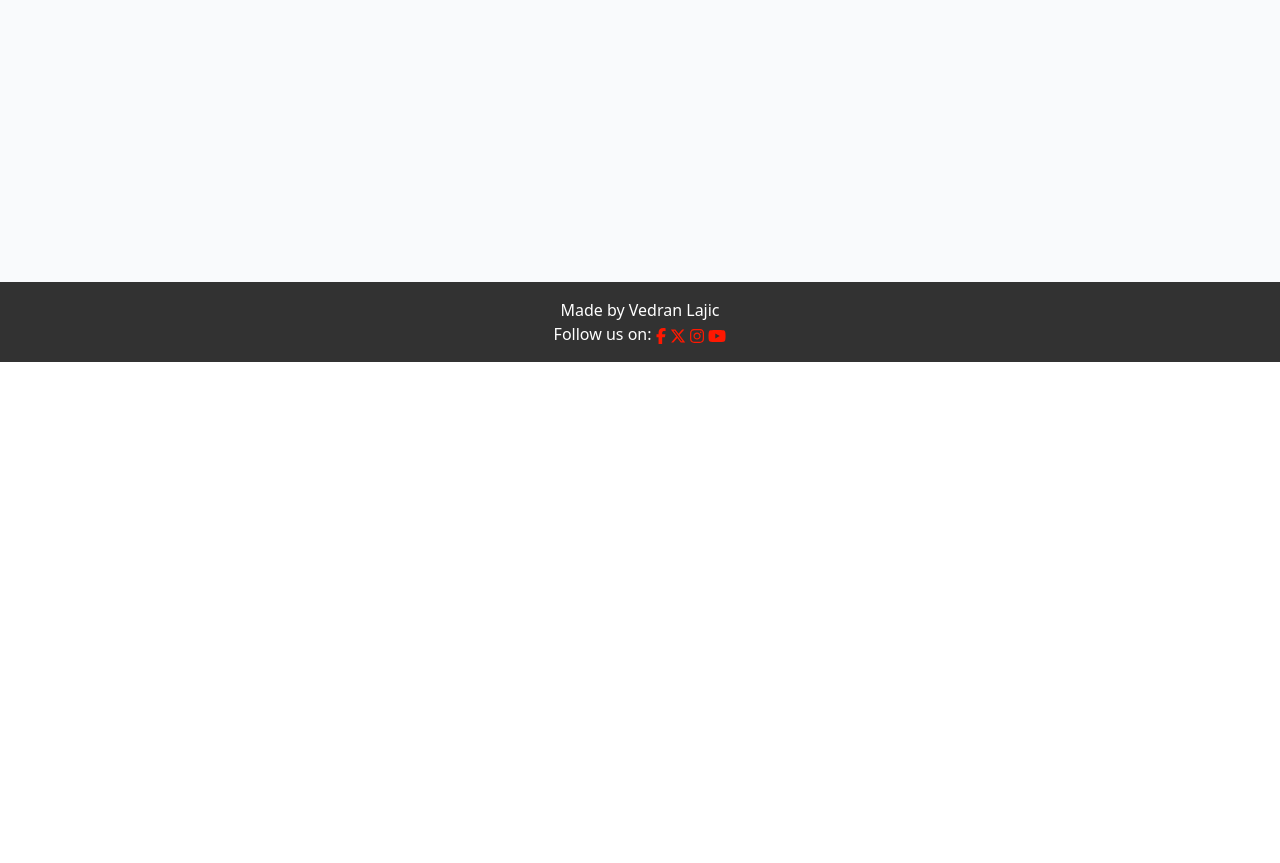
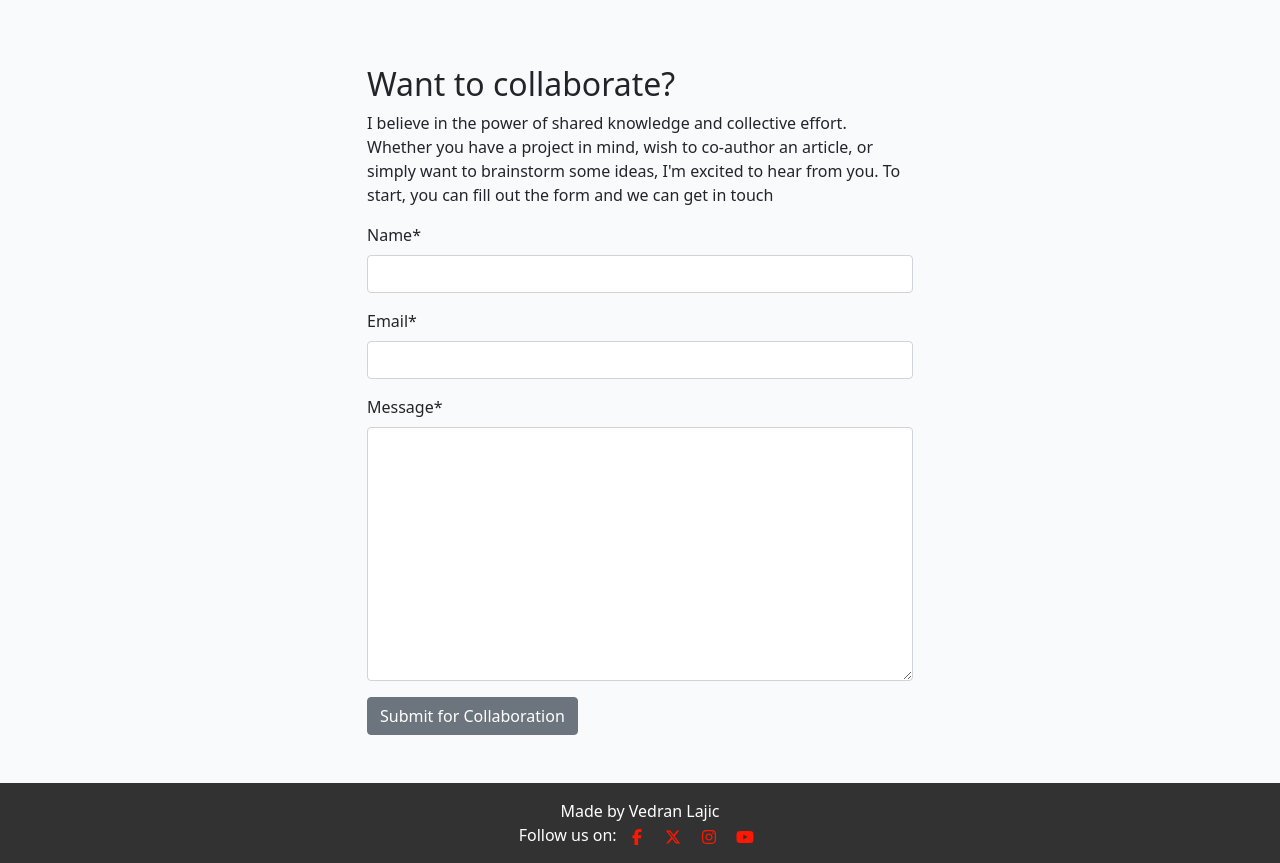
Before and after one commit to Veki28/f1, a Django app: page /about/ in a window 1280 px wide. Shown: the part 438-1301 px from the top of the page. Before the commit the page ends 800 px from the top, so only its background shows below. Run offline with Django 4.2, Linux system fonts and the light colour scheme; data that the repository does not hold is empty; some libraries are stand-ins or nearby versions.

```diff
--- /dev/null
+++ b/about/forms.py
@@ -0,0 +1,8 @@
+from .models import CollaborateRequest
+from django import forms
+
+
+class CollaborateForm(forms.ModelForm):
+    class Meta:
+        model = CollaborateRequest
+        fields = ('name', 'email', 'message')
--- a/about/models.py
+++ b/about/models.py
@@ -8,3 +8,12 @@ class About(models.Model):
 
     def __str__(self):
         return self.title
+
+class CollaborateRequest(models.Model):
+    name = models.CharField(max_length=200)
+    email = models.EmailField()
+    message = models.TextField()
+    read = models.BooleanField(default=False)
+
+    def __str__(self):
+        return f"Collaboration request from {self.name}"
--- a/about/templates/about/about.html
+++ b/about/templates/about/about.html
@@ -1,13 +1,11 @@
-{% extends 'base.html' %} {% block content %} {% load static %}
+{% extends 'base.html' %} {% load static %} {% load crispy_forms_tags %} {% block content %}
 <div class="container mt-5">
     <div class="row">
-        <div class="col-4 text-center">
-            <img src="{% static 'images/nobody.jpg' %}" width="75%" />
+        <div class="col-12 col-md-4 text-center">
+            <img src="{% static 'images/nobody.jpg' %}" width="75%">
         </div>
-        <div class="col-8">
-            <!-- Title goes between these h2 tags -->
+        <div class="col-12 col-md-8">
             <h2>{{ about.title }}</h2>
-            <!-- Content goes directly underneath this -->
             {{ about.content | safe }}
         </div>
     </div>
@@ -18,5 +16,19 @@
             <p class="text-end"><em>Updated on: {{ about.updated_on }}</em></p>
         </div>
     </div>
+    <div class="row justify-content-center">
+        <div class="col-12 col-md-6 my-5">
+            <h2>Want to collaborate?</h2>
+            <p>I believe in the power of shared knowledge and collective effort. Whether you have a project in mind, wish to co-author an article, or simply want to brainstorm some ideas, I'm excited to hear from you. To start, you can fill out the form
+                and we can get in touch </p>
+
+            <!-- add your form here. Your submit button should
+                                have the classes of btn, btn-secondary -->
+            <form method="post">
+                {{ collaborate_form | crispy }} {% csrf_token %}
+                <button class="btn btn-secondary" type="submit">Submit for Collaboration</button>
+            </form>
+        </div>
+    </div>
 </div>
 {% endblock content %}
--- a/about/views.py
+++ b/about/views.py
@@ -1,14 +1,29 @@
 from django.shortcuts import render
+from django.contrib import messages
 from .models import About
+from .forms import CollaborateForm
 # Create your views here.
+
+
 def about_me(request):
     """
     Renders the About page
     """
+
+    if request.method == "POST":
+        collaborate_form = CollaborateForm(data=request.POST)
+        if collaborate_form.is_valid():
+            collaborate_form.save()
+            messages.add_message(request, messages.SUCCESS,
+                                 "Your collaboration request has been successfully received. The usual response time is around 3 working days.")
+
     about = About.objects.all().order_by('-updated_on').first()
+    collaborate_form = CollaborateForm
 
     return render(
         request,
         "about/about.html",
-        {"about": about},
+        {"about": about,
+         "collaborate_form": collaborate_form
+         },
     )
--- a/blog/urls.py
+++ b/blog/urls.py
@@ -4,4 +4,8 @@ from django.urls import path
 urlpatterns = [
     path('', views.PostList.as_view(), name='home'),
     path('<slug:slug>/', views.post_detail,  name='post_detail'),
+    path('<slug:slug>/edit_comment/<int:comment_id>',
+        views.comment_edit, name='comment_edit'),
+    path('<slug:slug>/delete_comment/<int:comment_id>',
+        views.comment_delete, name='comment_delete'),
 ]
--- a/f1blog/settings.py
+++ b/f1blog/settings.py
@@ -27,7 +27,7 @@ TEMPLATES_DIR = os.path.join(BASE_DIR,'templates')
 SECRET_KEY = os.environ.get('SECRET_KEY')
 
 # SECURITY WARNING: don't run with debug turned on in production!
-DEBUG = True
+DEBUG = False
 
 ALLOWED_HOSTS = ['*', 'https://f1-blog-127d4f6de80c.herokuapp.com/']
 
--- a/static/js/script.js
+++ /dev/null
@@ -1 +0,0 @@
-console.log('Hey, does this work man')
--- a/templates/base.html
+++ b/templates/base.html
@@ -91,20 +91,23 @@
             {% block copyright %} Made by Vedran Lajic {% endblock copyright %}
         </p>
         <p class="m-0 text-center text-white">Follow us on:
+
             <a href="https://facebook.com/formula1/" target="_blank">
-                <svg xmlns="http://www.w3.org/2000/svg" width="0.63em" height="1em" viewBox="0 0 320 512"><path fill="#ff1801" d="M80 299.3V512h116V299.3h86.5l18-97.8H196v-34.6c0-51.7 20.3-71.5 72.7-71.5c16.3 0 29.4.4 37 1.2V7.9C291.4 4 256.4 0 236.2 0C129.3 0 80 50.5 80 159.4v42.1H14v97.8z"></path></svg></a>
+                <svg xmlns="http://www.w3.org/2000/svg" width="2em" height="1em" viewBox="0 0 320 512"><path fill="#ff1801" d="M80 299.3V512h116V299.3h86.5l18-97.8H196v-34.6c0-51.7 20.3-71.5 72.7-71.5c16.3 0 29.4.4 37 1.2V7.9C291.4 4 256.4 0 236.2 0C129.3 0 80 50.5 80 159.4v42.1H14v97.8z"></path></svg></a>
             <a href="https://x.com/f1" target="_blank">
-                <svg xmlns="http://www.w3.org/2000/svg" width="1em" height="1em" viewBox="0 0 512 512"><path fill="#ff1801" d="M389.2 48h70.6L305.6 224.2L487 464H345L233.7 318.6L106.5 464H35.8l164.9-188.5L26.8 48h145.6l100.5 132.9zm-24.8 373.8h39.1L151.1 88h-42z"></path></svg></a>
+                <svg xmlns="http://www.w3.org/2000/svg" width="2em" height="1em" viewBox="0 0 512 512"><path fill="#ff1801" d="M389.2 48h70.6L305.6 224.2L487 464H345L233.7 318.6L106.5 464H35.8l164.9-188.5L26.8 48h145.6l100.5 132.9zm-24.8 373.8h39.1L151.1 88h-42z"></path></svg></a>
             <a href="https://instagram.com/f1/" target="_blank">
-                <svg xmlns="http://www.w3.org/2000/svg" width="0.88em" height="1em" viewBox="0 0 448 512"><path fill="#ff1801" d="M224.1 141c-63.6 0-114.9 51.3-114.9 114.9s51.3 114.9 114.9 114.9S339 319.5 339 255.9S287.7 141 224.1 141m0 189.6c-41.1 0-74.7-33.5-74.7-74.7s33.5-74.7 74.7-74.7s74.7 33.5 74.7 74.7s-33.6 74.7-74.7 74.7m146.4-194.3c0 14.9-12 26.8-26.8 26.8c-14.9 0-26.8-12-26.8-26.8s12-26.8 26.8-26.8s26.8 12 26.8 26.8m76.1 27.2c-1.7-35.9-9.9-67.7-36.2-93.9c-26.2-26.2-58-34.4-93.9-36.2c-37-2.1-147.9-2.1-184.9 0c-35.8 1.7-67.6 9.9-93.9 36.1s-34.4 58-36.2 93.9c-2.1 37-2.1 147.9 0 184.9c1.7 35.9 9.9 67.7 36.2 93.9s58 34.4 93.9 36.2c37 2.1 147.9 2.1 184.9 0c35.9-1.7 67.7-9.9 93.9-36.2c26.2-26.2 34.4-58 36.2-93.9c2.1-37 2.1-147.8 0-184.8M398.8 388c-7.8 19.6-22.9 34.7-42.6 42.6c-29.5 11.7-99.5 9-132.1 9s-102.7 2.6-132.1-9c-19.6-7.8-34.7-22.9-42.6-42.6c-11.7-29.5-9-99.5-9-132.1s-2.6-102.7 9-132.1c7.8-19.6 22.9-34.7 42.6-42.6c29.5-11.7 99.5-9 132.1-9s102.7-2.6 132.1 9c19.6 7.8 34.7 22.9 42.6 42.6c11.7 29.5 9 99.5 9 132.1s2.7 102.7-9 132.1"></path></svg></a>
+                <svg xmlns="http://www.w3.org/2000/svg" width="2em" height="1em" viewBox="0 0 448 512"><path fill="#ff1801" d="M224.1 141c-63.6 0-114.9 51.3-114.9 114.9s51.3 114.9 114.9 114.9S339 319.5 339 255.9S287.7 141 224.1 141m0 189.6c-41.1 0-74.7-33.5-74.7-74.7s33.5-74.7 74.7-74.7s74.7 33.5 74.7 74.7s-33.6 74.7-74.7 74.7m146.4-194.3c0 14.9-12 26.8-26.8 26.8c-14.9 0-26.8-12-26.8-26.8s12-26.8 26.8-26.8s26.8 12 26.8 26.8m76.1 27.2c-1.7-35.9-9.9-67.7-36.2-93.9c-26.2-26.2-58-34.4-93.9-36.2c-37-2.1-147.9-2.1-184.9 0c-35.8 1.7-67.6 9.9-93.9 36.1s-34.4 58-36.2 93.9c-2.1 37-2.1 147.9 0 184.9c1.7 35.9 9.9 67.7 36.2 93.9s58 34.4 93.9 36.2c37 2.1 147.9 2.1 184.9 0c35.9-1.7 67.7-9.9 93.9-36.2c26.2-26.2 34.4-58 36.2-93.9c2.1-37 2.1-147.8 0-184.8M398.8 388c-7.8 19.6-22.9 34.7-42.6 42.6c-29.5 11.7-99.5 9-132.1 9s-102.7 2.6-132.1-9c-19.6-7.8-34.7-22.9-42.6-42.6c-11.7-29.5-9-99.5-9-132.1s-2.6-102.7 9-132.1c7.8-19.6 22.9-34.7 42.6-42.6c29.5-11.7 99.5-9 132.1-9s102.7-2.6 132.1 9c19.6 7.8 34.7 22.9 42.6 42.6c11.7 29.5 9 99.5 9 132.1s2.7 102.7-9 132.1"></path></svg></a>
             <a href="https://youtobe.com/channel/UCB_qr75-ydFVKSF9Dmo6izg" target="_blank">
-                <svg xmlns="http://www.w3.org/2000/svg" width="1.13em" height="1em" viewBox="0 0 576 512"><path fill="#ff1801" d="M549.655 124.083c-6.281-23.65-24.787-42.276-48.284-48.597C458.781 64 288 64 288 64S117.22 64 74.629 75.486c-23.497 6.322-42.003 24.947-48.284 48.597c-11.412 42.867-11.412 132.305-11.412 132.305s0 89.438 11.412 132.305c6.281 23.65 24.787 41.5 48.284 47.821C117.22 448 288 448 288 448s170.78 0 213.371-11.486c23.497-6.321 42.003-24.171 48.284-47.821c11.412-42.867 11.412-132.305 11.412-132.305s0-89.438-11.412-132.305m-317.51 213.508V175.185l142.739 81.205z"></path></svg></a>
+                <svg xmlns="http://www.w3.org/2000/svg" width="2em" height="1em" viewBox="0 0 576 512"><path fill="#ff1801" d="M549.655 124.083c-6.281-23.65-24.787-42.276-48.284-48.597C458.781 64 288 64 288 64S117.22 64 74.629 75.486c-23.497 6.322-42.003 24.947-48.284 48.597c-11.412 42.867-11.412 132.305-11.412 132.305s0 89.438 11.412 132.305c6.281 23.65 24.787 41.5 48.284 47.821C117.22 448 288 448 288 448s170.78 0 213.371-11.486c23.497-6.321 42.003-24.171 48.284-47.821c11.412-42.867 11.412-132.305 11.412-132.305s0-89.438-11.412-132.305m-317.51 213.508V175.185l142.739 81.205z"></path></svg></a>
         </p>
     </footer>
 
     <script src="https://cdn.jsdelivr.net/npm/bootstrap@5.0.1/dist/js/bootstrap.bundle.min.js" integrity="sha384-gtEjrD/SeCtmISkJkNUaaKMoLD0//ElJ19smozuHV6z3Iehds+3Ulb9Bn9Plx0x4" crossorigin="anonymous">
     </script>
-    <script src="{% static 'js/script.js' %}"></script>
+
+    {% block extras %} {% endblock %}
+
 </body>
 
 </html>
```
Also changed, not shown: about/admin.py (+5 -2 lines), blog/templates/blog/post_detail.html (+26 -2 lines), blog/views.py (+41 -3 lines), static/js/comments.js (added, +47 -0 lines), about/migrations/0002_collaboraterequest.py (added).
